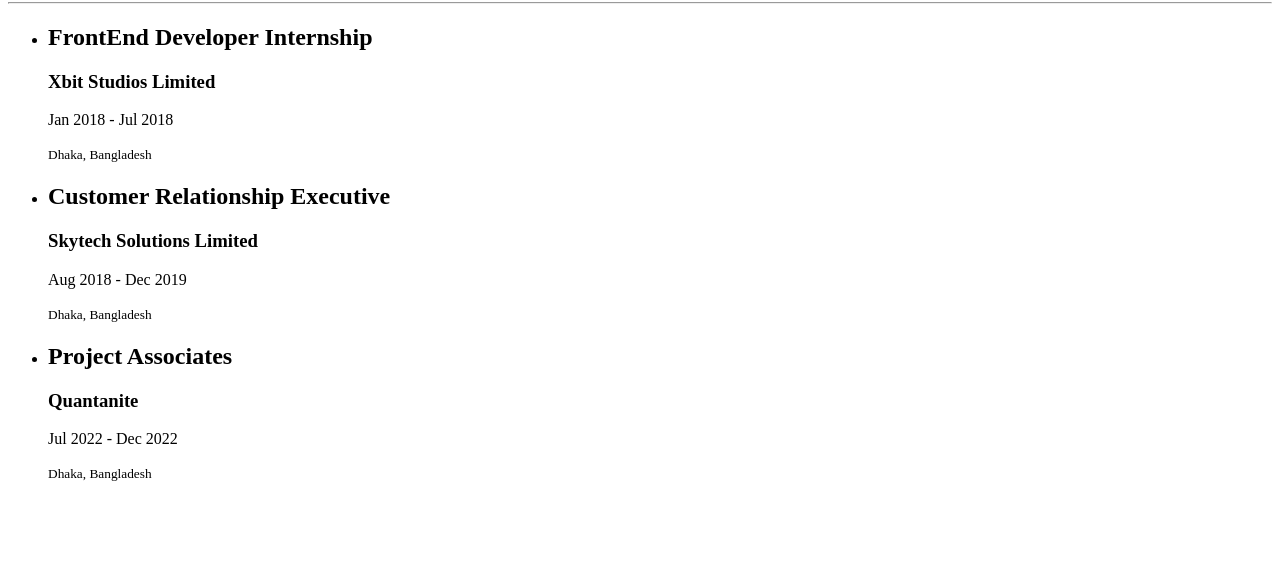
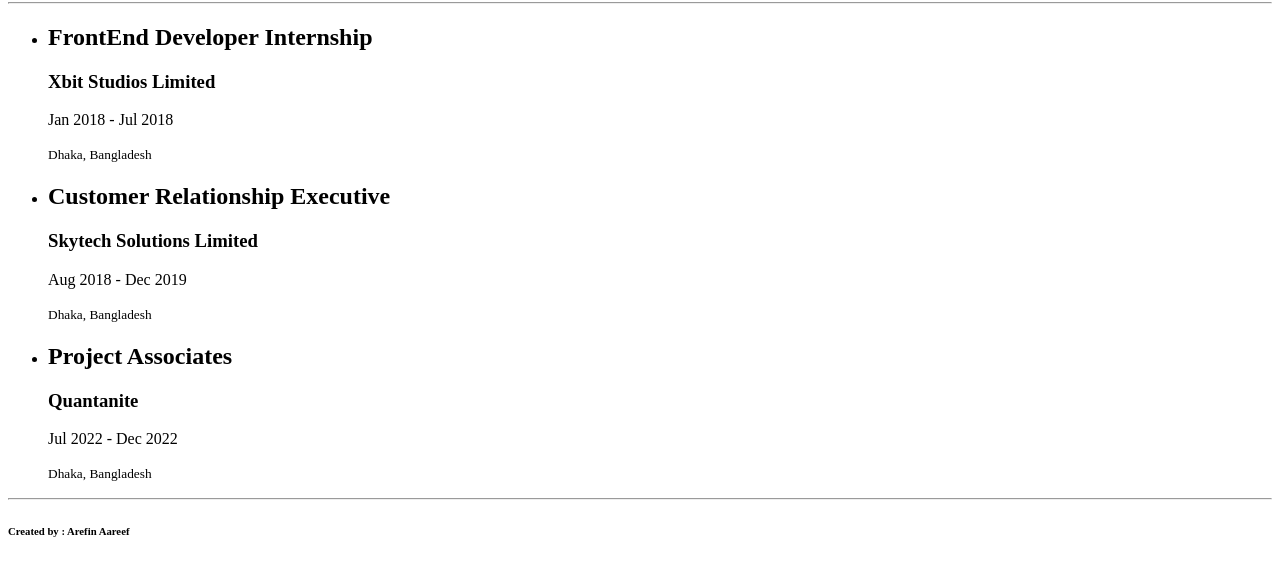
Before and after one commit to arefin-aareef/practice, a plain HTML site: page Portfolio/experiences.html in a window 1280 px wide. Shown: the part 78-654 px from the top of the page. Drawn offline with Linux system fonts and the light colour scheme.

Commit message:
footer added

```diff
--- a/Portfolio/experiences.html
+++ b/Portfolio/experiences.html
@@ -35,5 +35,9 @@
             <small>Dhaka, Bangladesh</small>
         </ul>
     </main>
+    <hr>
+    <footer>
+        <h6>Created by : Arefin Aareef</h6>
+    </footer>
 </body>
 </html>
```
